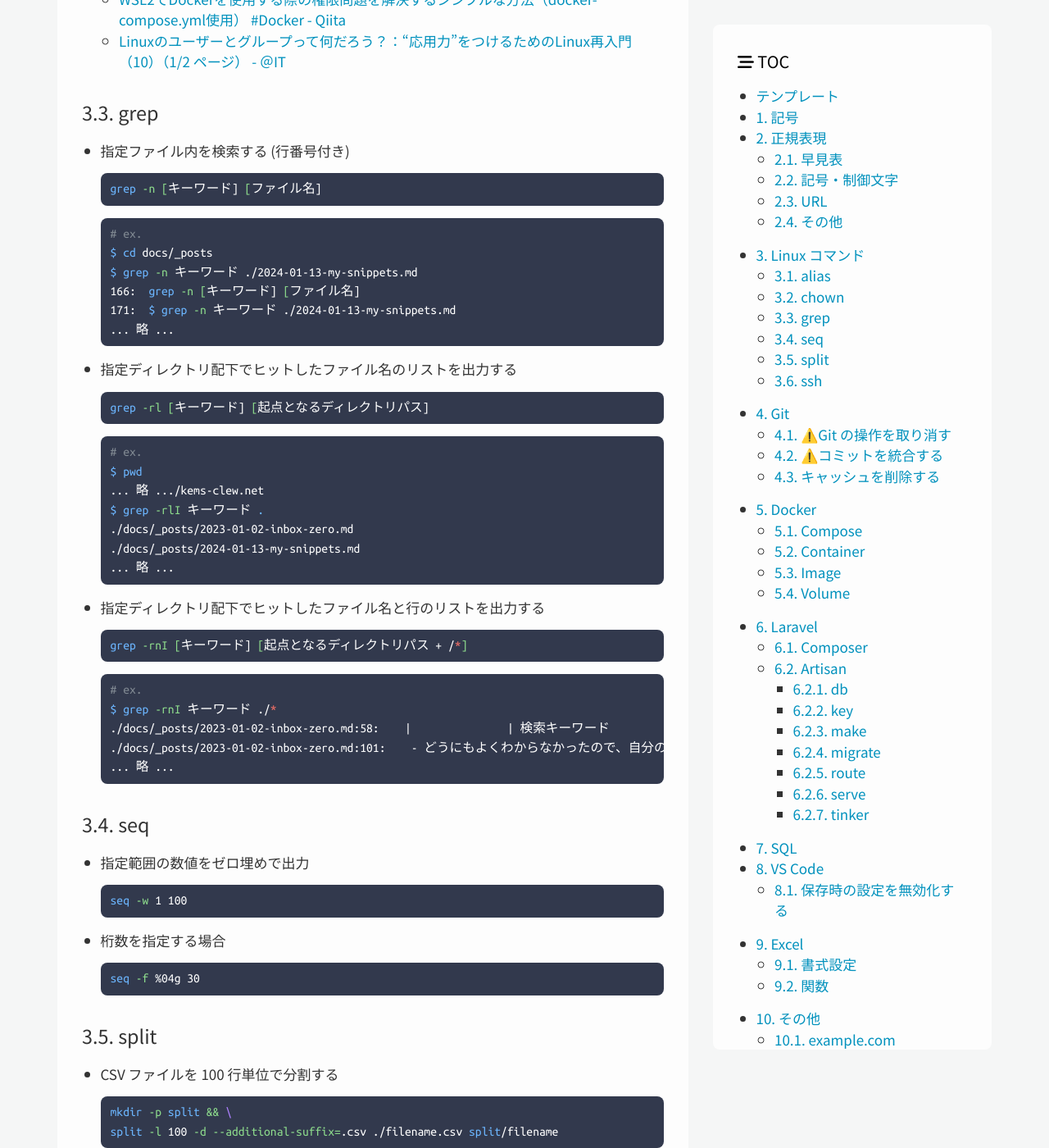
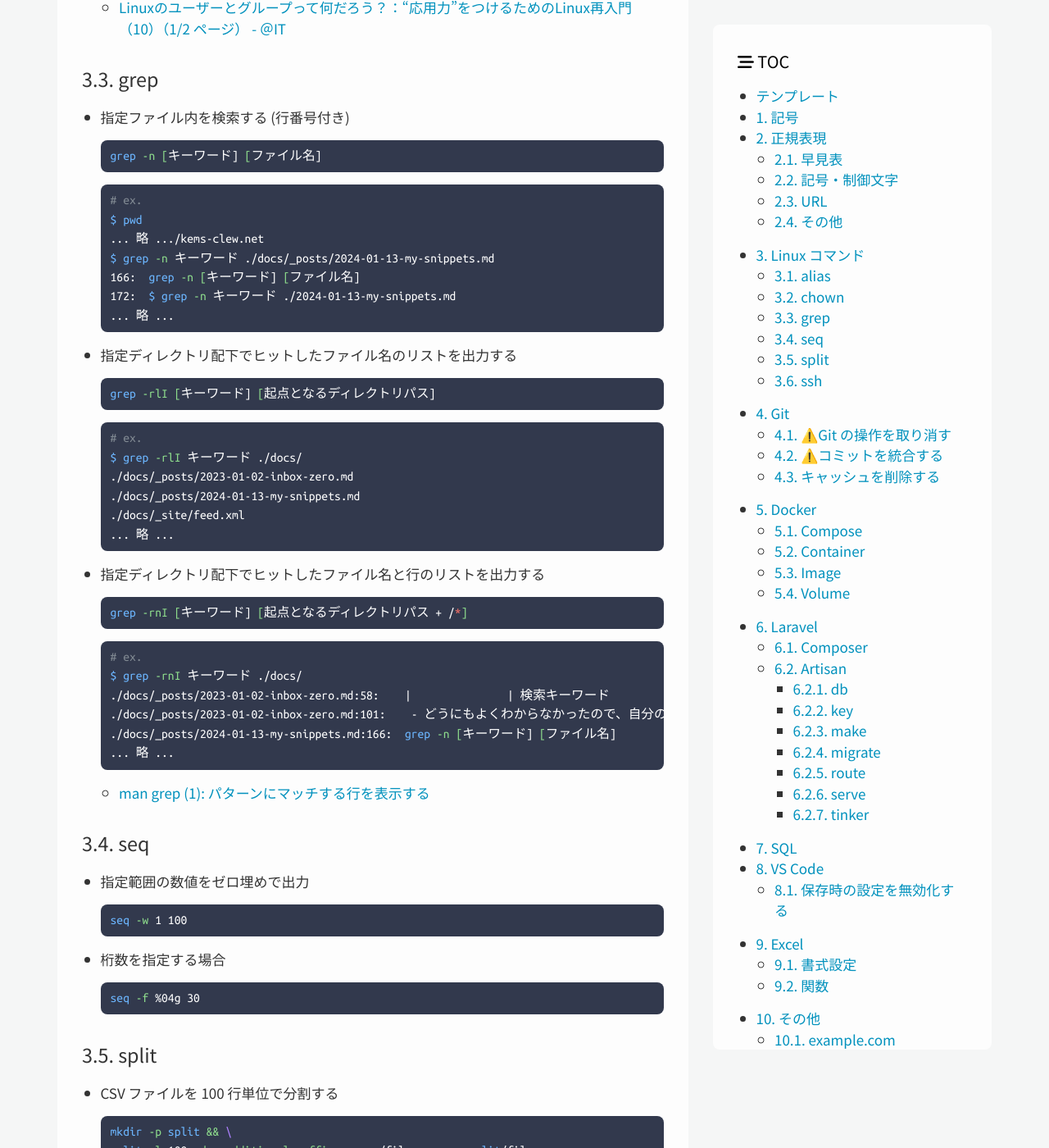
Before and after one commit to kenkenpa198/kems-clew.net, a Jekyll site: the page built from docs/_posts/2024-01-13-my-snippets.md, in a window 1280 px wide and 1400 px high, scrolled down 3344 px. Shown: the whole window at 82% size. Built offline with Jekyll 4.4.1, drawn with Linux system fonts in a browser that asks for light colours; nearby versions of some CDN libraries; some of the changed text lies outside the part shown.

Commit message:
[update]small changed

````diff
--- a/docs/_posts/2024-01-13-my-snippets.md
+++ b/docs/_posts/2024-01-13-my-snippets.md
@@ -138,13 +138,11 @@ lastmod: 2024-02-28
 
 ### 3.1. alias
 
-- alias 一覧
+- alias 一覧 ([kenkenpa198/dotfiles > alias.zsh](https://github.com/kenkenpa198/dotfiles/blob/main/zsh/rc/alias.zsh))
 
   ```shell
   alias
   ```
-
-  - [kenkenpa198/dotfiles > alias.zsh](https://github.com/kenkenpa198/dotfiles/blob/main/zsh/rc/alias.zsh)
 
 ### 3.2. chown
 
@@ -168,26 +166,26 @@ lastmod: 2024-02-28
 
   ```shell
   # ex.
-  $ cd docs/_posts
-  $ grep -n キーワード ./2024-01-13-my-snippets.md
+  $ pwd
+  ... 略 .../kems-clew.net
+  $ grep -n キーワード ./docs/_posts/2024-01-13-my-snippets.md
   166:  grep -n [キーワード] [ファイル名]
-  171:  $ grep -n キーワード ./2024-01-13-my-snippets.md
+  172:  $ grep -n キーワード ./2024-01-13-my-snippets.md
   ... 略 ...
   ```
 
 - 指定ディレクトリ配下でヒットしたファイル名のリストを出力する
 
   ```shell
-  grep -rl [キーワード] [起点となるディレクトリパス]
+  grep -rlI [キーワード] [起点となるディレクトリパス]
   ```
 
   ```shell
   # ex.
-  $ pwd
-  ... 略 .../kems-clew.net
-  $ grep -rlI キーワード .
+  $ grep -rlI キーワード ./docs/
   ./docs/_posts/2023-01-02-inbox-zero.md
   ./docs/_posts/2024-01-13-my-snippets.md
+  ./docs/_site/feed.xml
   ... 略 ...
   ```
 
@@ -199,11 +197,14 @@ lastmod: 2024-02-28
 
   ```shell
   # ex.
-  $ grep -rnI キーワード ./*
+  $ grep -rnI キーワード ./docs/
   ./docs/_posts/2023-01-02-inbox-zero.md:58:    |               | 検索キーワード          | セクション名（省略可） |
   ./docs/_posts/2023-01-02-inbox-zero.md:101:    - どうにもよくわからなかったので、自分の設定では検索キーワードとセクション名を設定するように しています。
+  ./docs/_posts/2024-01-13-my-snippets.md:166:  grep -n [キーワード] [ファイル名]
   ... 略 ...
   ```
+
+  - [man grep (1): パターンにマッチする行を表示する](https://ja.manpages.org/grep#)
 
 ### 3.4. seq
 
````
